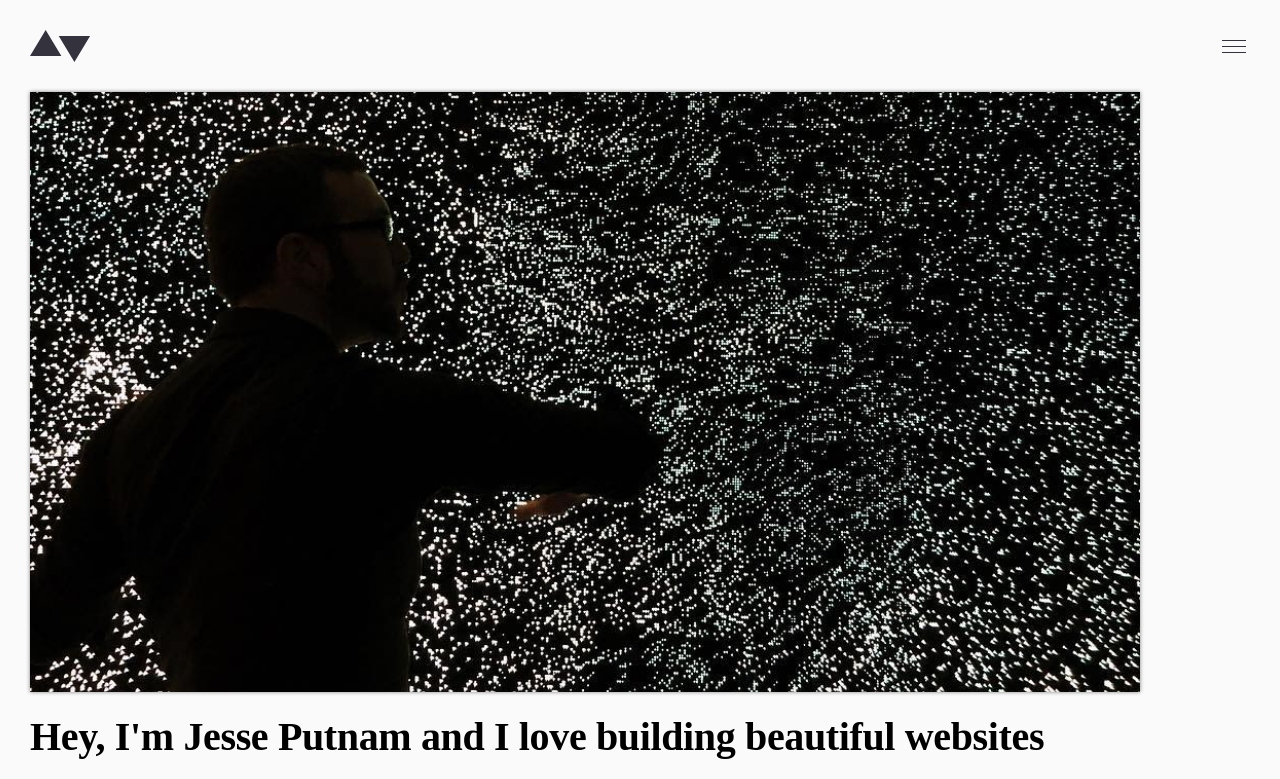
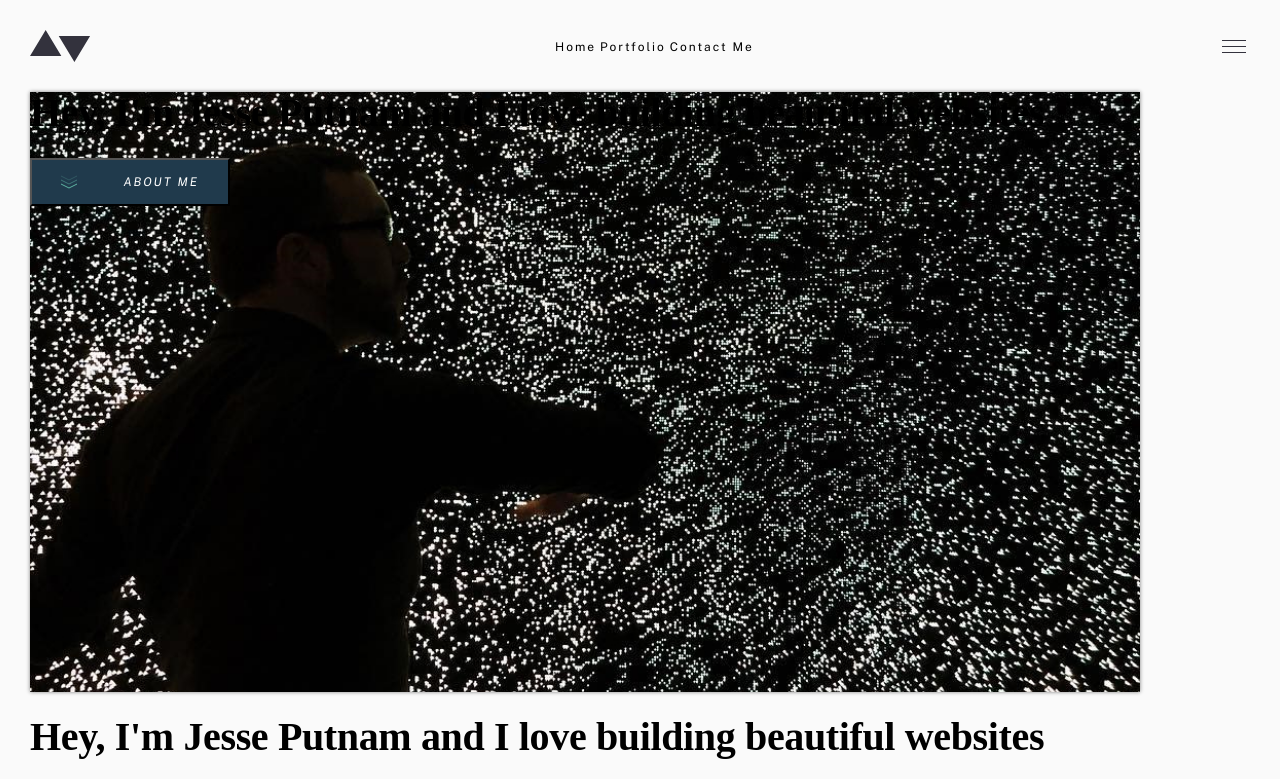
Before and after one commit to jessejputnam/first_portfolio, a plain HTML site: page index.html in a window 1280 px wide. Shown: the top 779 px of the page. Drawn offline with nearby package versions, Linux system fonts and the light colour scheme; a web font is replaced by a local one.

Commit message:
Finish styling index for all screens

```diff
--- a/index.html
+++ b/index.html
@@ -35,9 +35,10 @@
   <!-- end head -->
 
   <body>
+    <div class="body__wrapper">
       <header>
         <img alt="Site logo" src="images/logo.svg" class="header__logo" />
-      <nav class="header__links__container desktop hidden">
+        <nav class="header__links__container desktop">
           <a class="header__navlink">Home</a>
           <a class="header__navlink">Portfolio</a>
           <a class="header__navlink">Contact Me</a>
@@ -58,8 +59,22 @@
         <!-- end mobile__header__menu -->
 
         <section class="hero__container">
-        <div class="hero__background__img"></div>
-        <div class="hero__intro__container">
+          <div class="hero__background__img">
+            <div class="hero__intro__container desktop">
+              <h2 class="hero__intro__txt">
+                Hey, I'm Jesse Putnam and I love building beautiful websites
+              </h2>
+              <button type="button" class="btn btn__primary btn__aboutme">
+                <img
+                  alt="down arrows"
+                  src="images/icons/down-arrows.svg"
+                  class="img__btn__arrows"
+                />ABOUT ME
+              </button>
+            </div>
+            <!-- end hero__intro__container -->
+          </div>
+          <div class="hero__intro__container--mobile mobile">
             <h2 class="hero__intro__txt">
               Hey, I'm Jesse Putnam and I love building beautiful websites
             </h2>
@@ -78,26 +93,27 @@
         <section class="aboutme__container" id="about-me">
           <img
             alt="Picture of me and my dog, Luna"
-          src="images/personal/LRM-EXPORT-13387477400618-20181008-002051656.jpeg"
+            src="images/personal/me_and_luna.jpeg"
             class="aboutme__img"
           />
           <div class="aboutme__txt__container">
             <hr class="divider" />
             <h2 class="aboutme__heading">About Me</h2>
             <p class="body1">
-            I’m an aspiring junior front-end developer hungry to break into the
-            world of web design. I focus on writing accessible HTML, using
-            modern CSS practices and writing clean and readable JavaScript. I am
-            self-driven and independent, learning HTML5, CSS3, and Vanilla
+              I’m an aspiring junior front-end developer hungry to break into
+              the world of web design. I focus on writing accessible HTML, using
+              modern CSS practices and writing clean and readable JavaScript. I
+              am self-driven and independent, learning HTML5, CSS3, and Vanilla
               JavaScript on my own through various websites, challenges,
               textbooks, and projects. I’m based in Portland, ME, but I’m happy
-            working remotely as well. I love reading, critical analysis, and, as
-            a former public school Language Arts teacher, have a great respect
-            and dedication to keeping a growth mindset and being a life-long
-            learner in an infinitely interesting world. When I am not coding, I
-            am often found playing and recording music with guitar, mandolin,
-            and/or accordion &mdash; unless, of course, I'm off hiking with my
-            dog, Luna. I’d love for you to check out my work.
+              working remotely as well. I love reading, critical analysis, and,
+              as a former public school Language Arts teacher, have a great
+              respect and dedication to keeping a growth mindset and being a
+              life-long learner in an infinitely interesting world. When I am
+              not coding, I am often found playing and recording music with
+              guitar, mandolin, and/or accordion &mdash; unless, of course, I'm
+              off hiking with my dog, Luna. I’d love for you to check out my
+              work.
             </p>
             <button type="button" class="btn btn__secondary btn__portfolio">
               GO TO PORTFOLIO
@@ -110,7 +126,7 @@
 
         <section class="contact__container">
           <h2 class="contact__heading">Interested in working together?</h2>
-        <hr class="divider desktop hidden" />
+          <hr class="divider--desktop" />
           <button type="button" class="btn btn__secondary btn__contact">
             CONTACT ME
           </button>
@@ -118,6 +134,7 @@
         <!-- end contact__container -->
       </main>
       <!-- end main__container -->
+    </div>
 
     <footer>
       <div class="footer__links__container">
```
Lines whose indentation alone changed are shown as unchanged.
